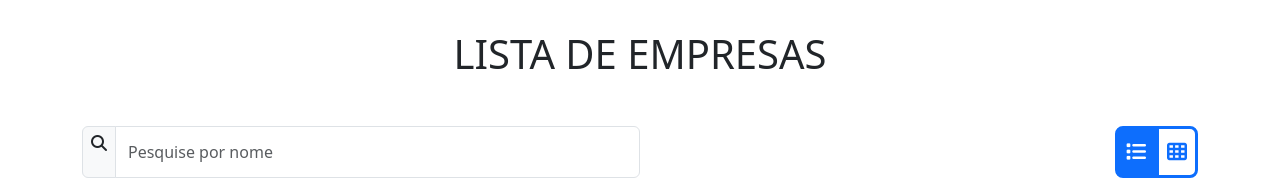
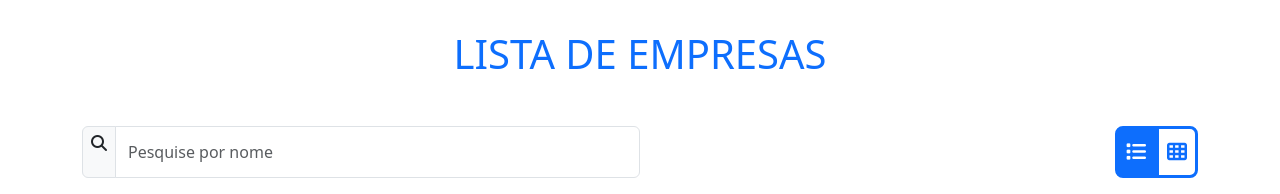
Before and after one commit to kaikem/OverCRUD, a PHP site: page /emplista.php in a window 1280 px wide. Shown: the part 66-260 px from the top of the page. Run offline with PHP 8.4, Linux system fonts and the light colour scheme; the visitor is signed in with stand-in values (Sample User, id 1); data that the repository does not hold is empty; some libraries are stand-ins or nearby versions.

Commit message:
Update emplista.php
Cor do título.

```diff
--- a/overcrud/emplista.php
+++ b/overcrud/emplista.php
@@ -37,7 +37,7 @@ require_once 'empdeletemodal.php';
         <div class="row d-flex mt-5" id="appBody">
 
             <!-- TÍTULO DA SEÇÃO -->
-            <h1 class="text-center display-6 my-5">LISTA DE EMPRESAS</h1>
+            <h1 class="text-center text-primary display-6 my-5">LISTA DE EMPRESAS</h1>
 
             <!-- PESQUISA & BOTÕES DE MODO DE DISPLAY -->
             <?php require_once 'pesquisaDisplay.php' ?>
```
